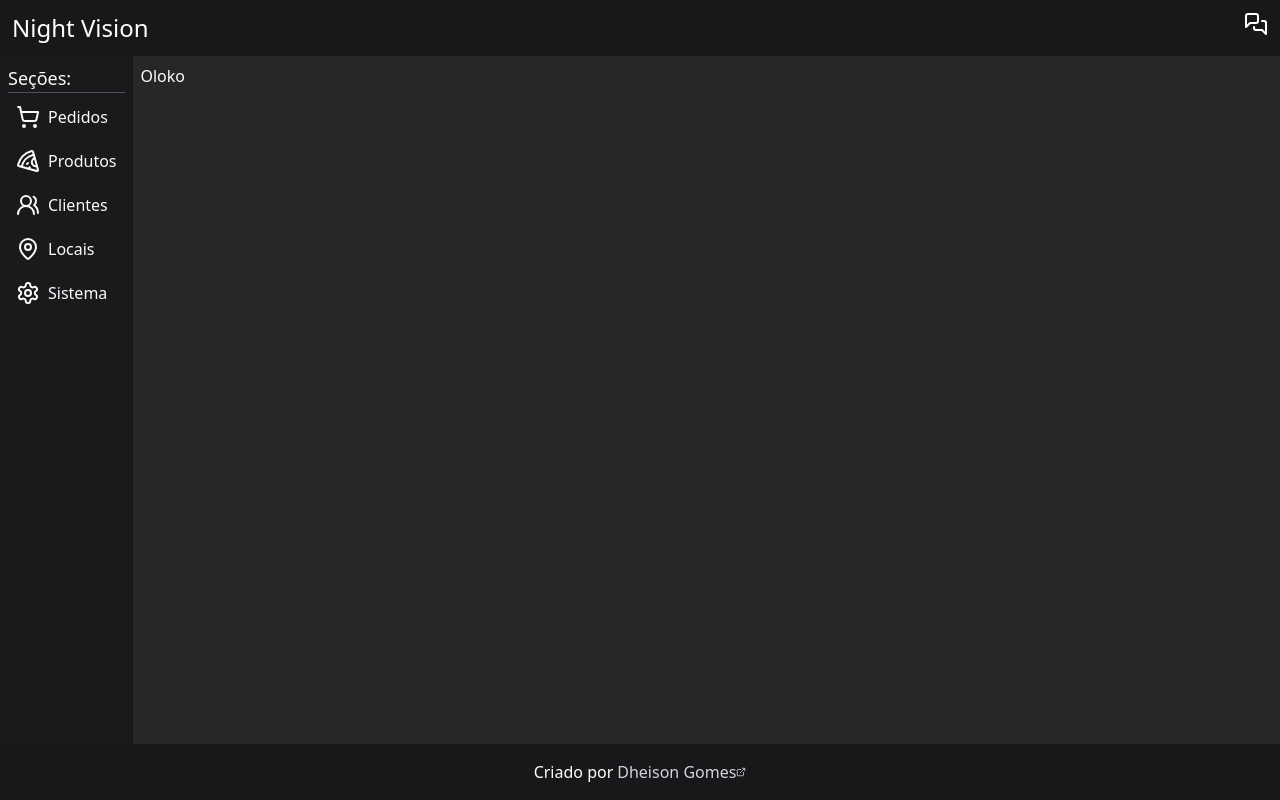
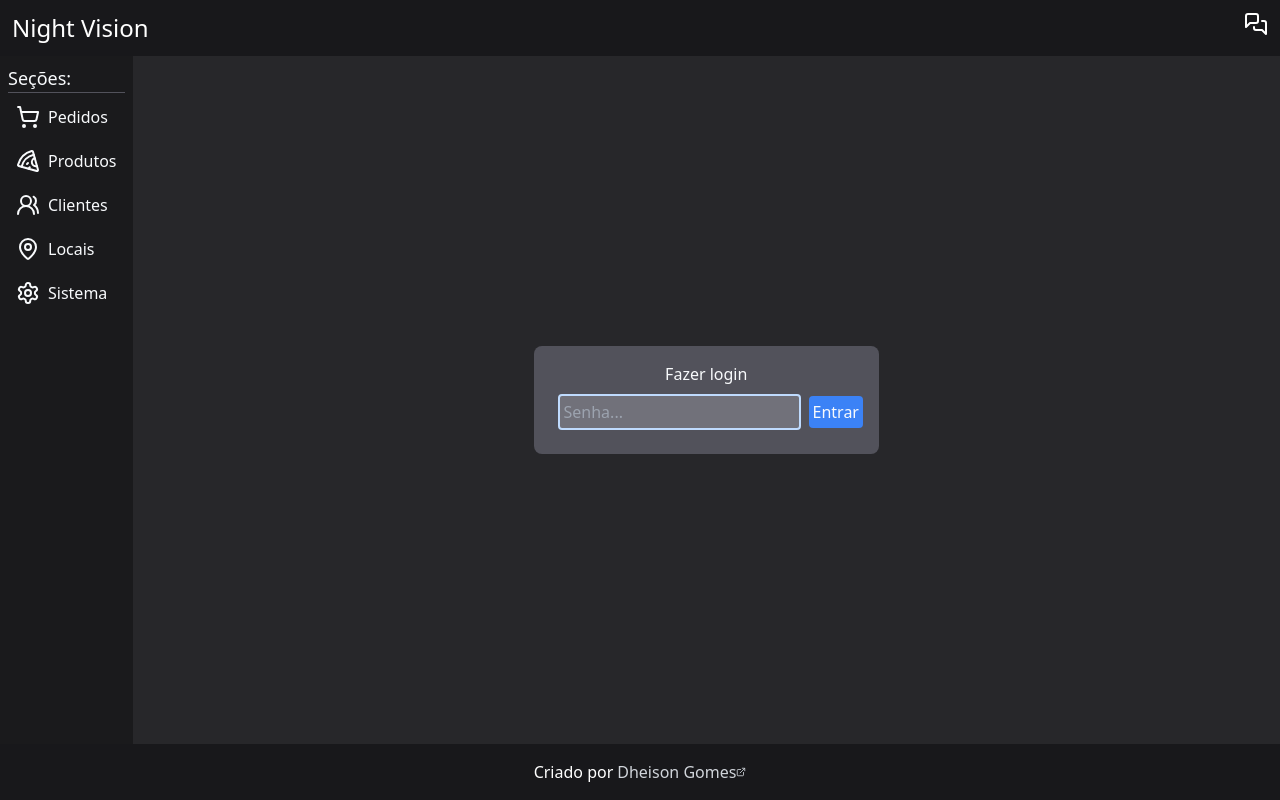
Before and after one commit to dheison0/enight, a React (Vite) app in the folder web/: page /admin in a window 1280 px wide. Built offline with nearby package versions, Linux system fonts and the light colour scheme.

Commit message:
Feat: Add login page as index for /admin and use localStorage to save session

```diff
--- /dev/null
+++ b/web/src/api.ts
@@ -0,0 +1,30 @@
+import { getAuthData, setAuthData } from "./storage"
+
+const API_BASE = "/api"
+
+export async function apiRequest(method: string, path: string, data?: object) {
+  const auth = getAuthData()
+  const headers: { [key: string]: string } = {
+    "Content-Type": "application/json"
+  }
+  if (auth?.token) {
+    headers["Authentication"] = `Bearer ${auth.token}`
+  }
+  const body = data ? JSON.stringify(data) : null
+  const response = await fetch(path, { method, headers, body })
+  return response
+}
+
+export async function login(password: string): Promise<boolean> {
+  const response = await apiRequest("POST", `${API_BASE}/login`, { password })
+  if (response.status == 200) {
+    const respData = await response.json()
+    setAuthData(respData)
+  }
+  return response.status == 200
+}
+
+export async function isAuthenticated(): Promise<boolean> {
+  const response = await apiRequest("GET", `${API_BASE}/ping`)
+  return response.status == 200
+}
--- a/web/src/main.tsx
+++ b/web/src/main.tsx
@@ -5,13 +5,14 @@ import Base from './base.tsx'
 import './index.css'
 import AdminBase from './pages/admin/base.tsx'
 import Orders from './pages/admin/orders/index.tsx'
+import Login from './pages/admin/login/index.tsx'
 import Home from './pages/home.tsx'
 
 const router = createBrowserRouter(createRoutesFromElements(
   <Route element={<Base />} path="/">
     <Route index={true} element={<Home />} />
     <Route path="admin" element={<AdminBase />}>
-      <Route index={true} element={<Orders />} />
+      <Route index={true} element={<Login />} />
       <Route path="orders" element={<Orders />} />
     </Route>
   </Route>
--- /dev/null
+++ b/web/src/pages/admin/login/index.tsx
@@ -0,0 +1,54 @@
+import { useRef, useState } from "react"
+import { login } from "../../../api"
+import { useParams, Navigate } from "react-router-dom"
+
+const Login = () => {
+  const refPath = useParams().ref
+  const passwordRef = useRef<HTMLInputElement>(null)
+  const [borderColor, setBorderColor] = useState("border-blue-200")
+  const [processing, setProcessing] = useState(false)
+  const [loggedIn, setLoggedIn] = useState(false)
+
+  const onLoginPress = () => {
+    setProcessing(true)
+    const onError = (err: any) => {
+      setProcessing(false)
+      setBorderColor("border-red-600")
+      console.warn(err)
+    }
+    const onSuccess = (ok: boolean) => {
+      if (ok) {
+        setLoggedIn(true)
+      } else {
+        onError("Incorrect password!")
+      }
+    }
+    login(passwordRef.current!.value).then(onSuccess).catch(onError)
+  }
+
+  return (
+    <div className="flex flex-1 items-center justify-center">
+      <div className="bg-zinc-600 p-4 rounded-lg">
+        {loggedIn ? <Navigate to={refPath || "/admin/orders"} /> : <></>}
+        <h1 className="flex flex-1 justify-center">
+          Fazer login
+        </h1>
+        <input
+          ref={passwordRef}
+          placeholder="Senha..."
+          type="password"
+          className={"m-2 p-1 rounded bg-zinc-500 border-2 " + borderColor}
+        />
+        <button
+          className={"p-1 rounded " + (processing ? "bg-gray-500" : "bg-blue-500")}
+          disabled={processing ? true : false}
+          onClick={onLoginPress}
+        >
+          Entrar
+        </button>
+      </div>
+    </div>
+  )
+}
+
+export default Login
--- /dev/null
+++ b/web/src/storage.ts
@@ -0,0 +1,13 @@
+import { AuthInfo } from "./types"
+
+export function setAuthData(data: object) {
+  localStorage.setItem("auth", JSON.stringify(data))
+}
+
+export function getAuthData(): AuthInfo | null {
+  const data = localStorage.getItem("auth")
+  if (data === null) {
+    return null
+  }
+  return JSON.parse(data!)
+}
--- /dev/null
+++ b/web/src/types.ts
@@ -0,0 +1,4 @@
+export type AuthInfo = {
+  token: string;
+  expires_at: number;
+}
```
Also changed, not shown: 1 other file (tests, documents, lock files or other folders).
